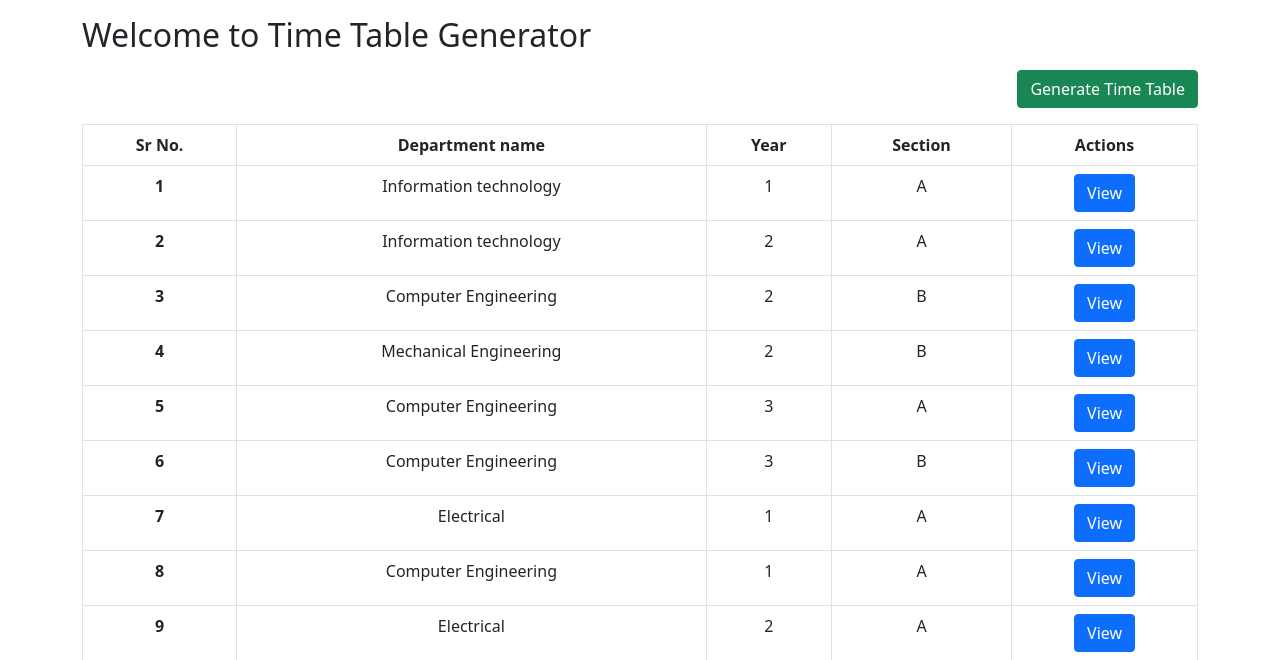
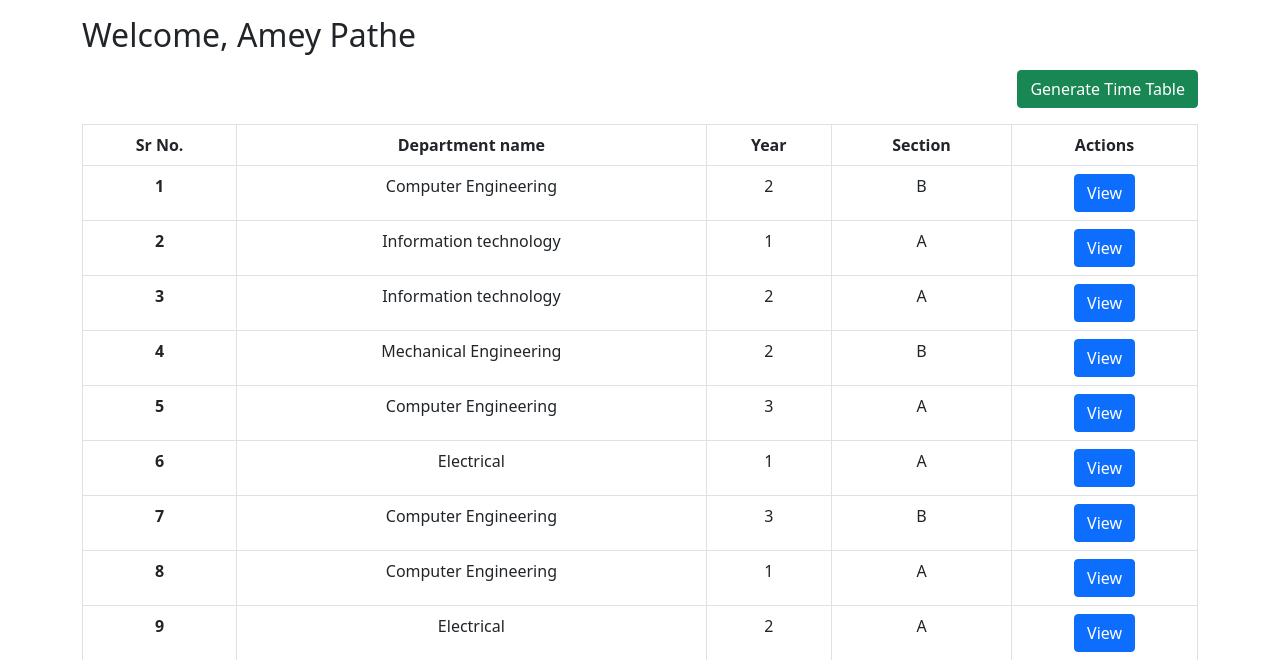
Before and after one commit to bhaveshxop/AutomaticTimeTableGenerator, a PHP site: page / in a window 1280 px wide. Shown: the part 62-722 px from the top of the page. Run offline with PHP 8.4, Linux system fonts and the light colour scheme; a user stored in the database is signed in; data comes from the database, SQL or seed files in the repository.

Commit message:
Update welcome message to display user's name

```diff
--- a/index.php
+++ b/index.php
@@ -69,7 +69,7 @@ $result = mysqli_query($conn, $query);
 
     <div class="container mt-3">
         <div class="head">
-            <h2>Welcome to Time Table Generator</h2>
+            <h2>Welcome, <?php echo $_SESSION['name']; ?></h2>
         </div>
         <div class="content">
             <div class="d-flex flex-row-reverse mb-3">
```
